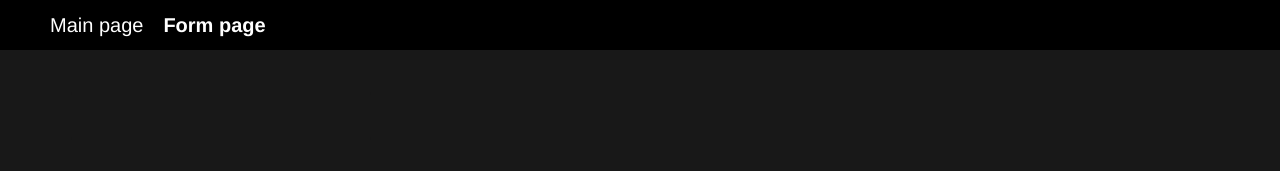
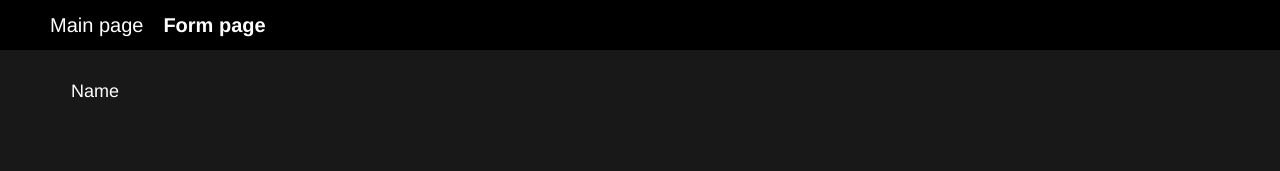
Before and after one commit to KononOleg/React-2022-Q1, a React (Create React App) app: page /form in a window 1280 px wide. Shown: the top 171 px of the page. Built offline with nearby package versions, Linux system fonts and the light colour scheme.

Commit message:
feat: add validation step 2

```diff
--- a/src/components/pages/form-page/components/form/components/input/text/text.tsx
+++ b/src/components/pages/form-page/components/form/components/input/text/text.tsx
@@ -2,7 +2,21 @@ import React from 'react';
 import { InputWrapper } from '../wrapper/wrapper';
 import './text.css';
 
-export const InputText: React.FC<any> = ({ label, errorMessage, isError, inputRef, OnChange }) => {
+interface IProps {
+  label: string;
+  errorMessage: string;
+  isError: boolean;
+  inputRef: React.RefObject<HTMLInputElement>;
+  OnChange: () => void;
+}
+
+export const InputText: React.FC<IProps> = ({
+  label,
+  errorMessage,
+  isError,
+  inputRef,
+  OnChange,
+}) => {
   return (
     <InputWrapper {...{ label, errorMessage, isError }}>
       <input type="text" className="input-text" ref={inputRef} onChange={OnChange} />
--- a/src/components/pages/form-page/components/form/form.tsx
+++ b/src/components/pages/form-page/components/form/form.tsx
@@ -1,44 +1,44 @@
 import React from 'react';
 import { InputText } from './components/input/text/text';
 import './form.css';
+import { IState, IStateInput, state } from './state';
+import { validationLength } from './validation';
 
-export class Form extends React.Component<any, any> {
-  input: any;
-  constructor(props: any) {
+export class Form extends React.Component<unknown, IState> {
+  Name: React.RefObject<HTMLInputElement>;
+  constructor(props: unknown) {
     super(props);
-    this.state = { isValid: { isNameValid: false }, Name: { isError: false, Message: '' } };
-    this.input = React.createRef();
+    this.state = state;
+    this.Name = React.createRef();
     this.handleSubmit = this.handleSubmit.bind(this);
-    this.set = this.set.bind(this);
-    this.vali = this.vali.bind(this);
+    this.setStateValue = this.setStateValue.bind(this);
+    this.resetError = this.resetError.bind(this);
   }
 
-  handleSubmit(event: any) {
+  handleSubmit(event: React.SyntheticEvent) {
     event.preventDefault();
-    console.log('dsadas');
-    this.vali(this.state);
+
+    //Name
+    validationLength(this.Name.current?.value as string, 'Name', this.setStateValue, 3);
   }
 
-  vali(state: any) {
-    if (this.input) {
-      this.setState({ Name: { isError: true, Message: 'dsadas' } });
-    }
+  setStateValue(value: IStateInput, input: string) {
+    this.setState({ ...this.state, [input]: { ...value } });
   }
-  set() {
-    const r = 'Name';
-    this.setState(`{ ${r}: { isError: false } }`);
+
+  resetError(input: string) {
+    this.setState({ ...this.state, [input]: { isError: false, Message: '' } });
   }
 
   render() {
     return (
       <form onSubmit={this.handleSubmit} className="form__wrapper">
         <InputText
-          inputRef={this.input}
+          label="Name"
+          inputRef={this.Name}
           errorMessage={this.state.Name.Message}
           isError={this.state.Name.isError}
-          OnChange={() => {
-            this.setState({ Name: { isError: false } });
-          }}
+          OnChange={() => this.resetError('Name')}
         />
         <input type="submit" value="Отправить" />
       </form>
--- /dev/null
+++ b/src/components/pages/form-page/components/form/state.ts
@@ -0,0 +1,12 @@
+export interface IStateInput {
+  isError: boolean;
+  Message: string;
+}
+
+export interface IState {
+  Name: IStateInput;
+}
+
+export const state = {
+  Name: { isError: false, Message: '' },
+};
--- /dev/null
+++ b/src/components/pages/form-page/components/form/validation.ts
@@ -0,0 +1,26 @@
+import { IStateInput } from './state';
+
+export const validationLength = (
+  inputValue: string,
+  input: string,
+  setState: (value: IStateInput, input: string) => void,
+  minLenght: number,
+  maxLength?: number
+) => {
+  if (inputValue.length < minLenght || inputValue.length > (maxLength || Infinity))
+    setStateValue(
+      input,
+      `The string length cannot be less than ${minLenght} ${
+        maxLength !== Infinity ? `and more than ${maxLength}` : ''
+      }`,
+      setState
+    );
+};
+
+const setStateValue = (
+  input: string,
+  Message: string,
+  setState: (value: IStateInput, input: string) => void
+) => {
+  setState({ isError: true, Message: Message }, input);
+};
```
